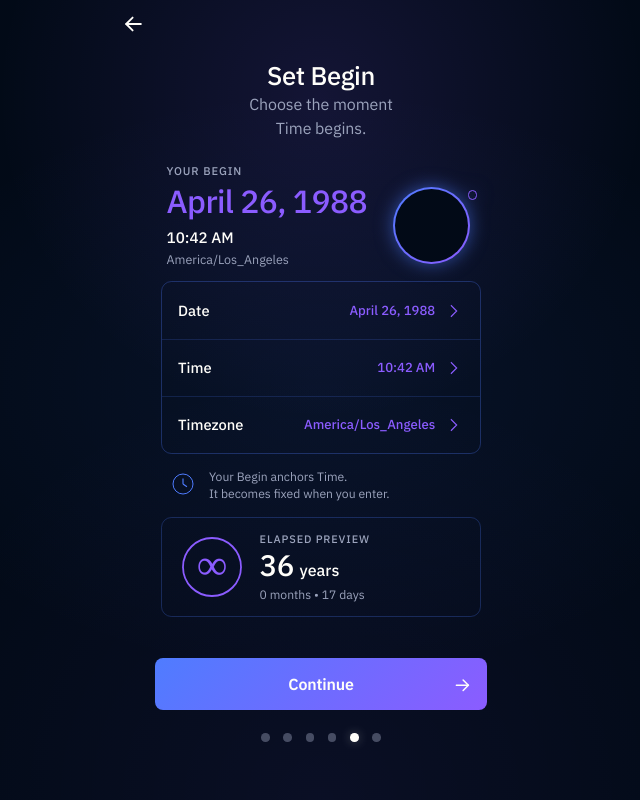
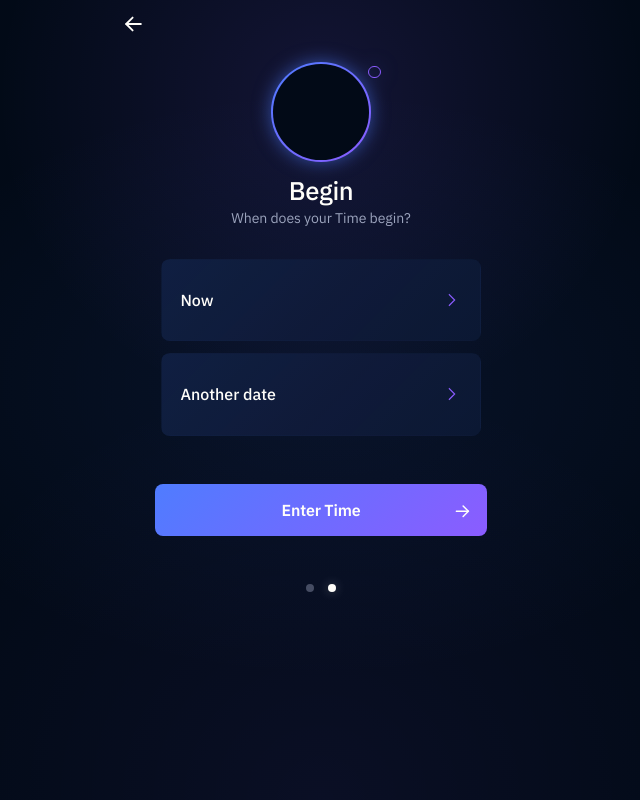
Before and after one commit to Outflo-dev/outflo-v2, a Next.js app: page /begin in a window 1280 px wide. Shown: the whole page, without its empty margins (319-959 px from the left). Built offline with nearby package versions, Linux system fonts and the light colour scheme.

Commit message:
Build lean Guide Name and Begin flow

```diff
--- a/src/compositions/onboarding/begin/BeginComposition.tsx
+++ b/src/compositions/onboarding/begin/BeginComposition.tsx
@@ -5,8 +5,8 @@
    File: src/compositions/onboarding/begin/BeginComposition.tsx
    Scope: Compose the complete visible Begin onboarding experience
    Last Updated:
-   - date: 2026-08-08
-   - note: establish the static Step 6 Begin surface
+   - date: 2026-08-12
+   - note: reduce Begin to Guide Begin choice and Enter Time
    ========================================================== */
 
 /* ------------------------------
@@ -31,8 +31,6 @@ import {
 
 import BeginMoment from "@/compositions/onboarding/begin/internal/moment/BeginMoment";
 import BeginOptions from "@/compositions/onboarding/begin/internal/options/BeginOptions";
-import BeginNote from "@/compositions/onboarding/begin/internal/note/BeginNote";
-import BeginElapsedPreview from "@/compositions/onboarding/begin/internal/preview/BeginElapsedPreview";
 
 import styles from "@/compositions/onboarding/begin/internal/layout/BeginLayout.module.css";
 
@@ -46,29 +44,25 @@ export default function BeginComposition() {
         <OnboardingPage
             navigation={
                 <BackNavigationAction
-                    href="/orbit"
-                    label="Back to Orbit"
+                    href="/guide-name"
+                    label="Back to Guide Name"
                 />
             }
         >
+            <div className={styles.mark}>
+                <BeginMoment />
+            </div>
+
             <div className={styles.intro}>
                 <OnboardingPageIntro
-                    title="Set Begin"
-                    subtitle={
-                        <span className={styles.subtitle}>
-                            <span>Choose the moment</span>
-                            <span>Time begins.</span>
-                        </span>
-                    }
+                    title="Begin"
+                    subtitle="When does your Time begin?"
                 />
             </div>
 
             <OnboardingPageBody>
                 <div className={styles.body}>
-                    <BeginMoment />
                     <BeginOptions />
-                    <BeginNote />
-                    <BeginElapsedPreview />
                 </div>
             </OnboardingPageBody>
 
@@ -76,7 +70,7 @@ export default function BeginComposition() {
                 <OnboardingPageAction>
                     <OnboardingPrimaryAction
                         type="button"
-                        onClick={() => router.push("/ready")}
+                        onClick={() => router.push("/time")}
                         trailing={
                             <ArrowIcon
                                 direction="right"
@@ -84,15 +78,15 @@ export default function BeginComposition() {
                             />
                         }
                     >
-                        Continue
+                        Enter Time
                     </OnboardingPrimaryAction>
                 </OnboardingPageAction>
             </div>
 
             <div className={styles.progress}>
                 <OnboardingPageProgress
-                    step={5}
-                    totalSteps={6}
+                    step={2}
+                    totalSteps={2}
                 />
             </div>
         </OnboardingPage>
--- a/src/compositions/onboarding/begin/internal/layout/BeginLayout.module.css
+++ b/src/compositions/onboarding/begin/internal/layout/BeginLayout.module.css
@@ -1,25 +1,25 @@
 /* ==========================================================
    OUTFLO — BEGIN LAYOUT
    File: src/compositions/onboarding/begin/internal/layout/BeginLayout.module.css
-   Scope: Own local Step 6 page placement without changing shared onboarding geometry
+   Scope: Own local Begin page placement without changing shared onboarding geometry
    Last Updated:
-   - date: 2026-08-08
-   - note: establish the first complete Begin page composition
+   - date: 2026-08-12
+   - note: compose orbit mark, Begin choices, Enter Time, and final progress
    ========================================================== */
+
+.mark {
+    display: flex;
+    justify-content: center;
+
+    width: 100%;
+
+    margin-top: 1.4rem;
+}
 
 .intro {
     width: 100%;
 
-    margin-top: 1.55rem;
-}
-
-.subtitle {
-    display: flex;
-    flex-direction: column;
-    align-items: center;
-
-    font-size: 1rem;
-    line-height: 1.45;
+    margin-top: 1.15rem;
 }
 
 .body {
@@ -29,19 +29,17 @@
     width: calc(100% + 0.75rem);
     max-width: 20.75rem;
 
-    margin: 1.15rem auto 0;
-
-    gap: 0.72rem;
+    margin: 1.7rem auto 0;
 }
 
 .action {
     width: 100%;
 
-    margin-top: 0.85rem;
+    margin-top: 1.25rem;
 }
 
 .progress {
     width: 100%;
 
-    margin-top: 1.45rem;
+    margin-top: 3rem;
 }
--- a/src/compositions/onboarding/begin/internal/moment/BeginMoment.module.css
+++ b/src/compositions/onboarding/begin/internal/moment/BeginMoment.module.css
@@ -1,88 +1,19 @@
 /* ==========================================================
    OUTFLO — BEGIN MOMENT
    File: src/compositions/onboarding/begin/internal/moment/BeginMoment.module.css
-   Scope: Own the local presentation of the selected Begin moment
+   Scope: Own the Time orbit mark used by the Begin experience
    Last Updated:
-   - date: 2026-08-08
-   - note: establish the restrained Begin hero hierarchy and Time orbit mark
+   - date: 2026-08-12
+   - note: match the larger orbit mark established in Make Yours
    ========================================================== */
-
-.frame {
-    width: 100%;
-
-    padding: 0.1rem 0.35rem 0.2rem;
-
-    box-sizing: border-box;
-}
-
-.eyebrow {
-    margin: 0;
-
-    color: var(--color-text-secondary);
-
-    font-family: var(--font-family-system);
-    font-size: 0.7rem;
-    font-weight: 500;
-    letter-spacing: 0.08em;
-    text-transform: uppercase;
-}
-
-.hero {
-    display: flex;
-    align-items: center;
-    justify-content: space-between;
-
-    width: 100%;
-
-    margin-top: 0.45rem;
-}
-
-.moment {
-    min-width: 0;
-}
-
-.date {
-    margin: 0;
-
-    color: var(--color-accent-secondary);
-
-    font-family: var(--font-family-system);
-    font-size: 2rem;
-    font-weight: 500;
-    line-height: 1.05;
-    letter-spacing: -0.02em;
-}
-
-.time {
-    margin: 0.55rem 0 0;
-
-    color: var(--color-text-primary);
-
-    font-family: var(--font-family-system);
-    font-size: 0.95rem;
-    font-weight: 500;
-}
-
-.timezone {
-    margin: 0.2rem 0 0;
-
-    color: var(--color-text-secondary);
-
-    font-family: var(--font-family-system);
-    font-size: 0.78rem;
-    font-weight: 400;
-}
 
 .orbit {
     position: relative;
 
-    width: 4.8rem;
-    height: 4.8rem;
+    width: 6.2rem;
+    height: 6.2rem;
 
-    margin-right: 0.35rem;
     padding: 2px;
-
-    flex: 0 0 auto;
 
     box-sizing: border-box;
     border-radius: 50%;
@@ -112,14 +43,12 @@
 .orbitDot {
     position: absolute;
 
-    top: 0.15rem;
-    right: -0.48rem;
+    top: 0.2rem;
+    right: -0.65rem;
 
-    width: 0.62rem;
-    height: 0.62rem;
+    width: 0.8rem;
+    height: 0.8rem;
 
-    box-sizing: border-box;
-
-    border: 1.4px solid var(--color-accent-secondary);
+    border: 1.5px solid var(--color-accent-secondary);
     border-radius: 50%;
 }
--- a/src/compositions/onboarding/begin/internal/moment/BeginMoment.tsx
+++ b/src/compositions/onboarding/begin/internal/moment/BeginMoment.tsx
@@ -1,42 +1,16 @@
 /* ==========================================================
    OUTFLO — BEGIN MOMENT
    File: src/compositions/onboarding/begin/internal/moment/BeginMoment.tsx
-   Scope: Render the selected Begin moment within Step 6 onboarding
+   Scope: Render the Time orbit mark for the Begin experience
    Last Updated:
-   - date: 2026-08-08
-   - note: resolve the static Begin hero with the selected moment and Time orbit mark
+   - date: 2026-08-12
+   - note: reduce Begin moment presentation to the canonical orbit mark
    ========================================================== */
 
-/* ------------------------------
-   Imports
--------------------------------- */
 import styles from "./BeginMoment.module.css";
 
-/* ------------------------------
-   Component
--------------------------------- */
 export default function BeginMoment() {
     return (
-        <div className={styles.frame}>
-            <p className={styles.eyebrow}>
-                Your Begin
-            </p>
-
-            <div className={styles.hero}>
-                <div className={styles.moment}>
-                    <p className={styles.date}>
-                        April 26, 1988
-                    </p>
-
-                    <p className={styles.time}>
-                        10:42 AM
-                    </p>
-
-                    <p className={styles.timezone}>
-                        America/Los_Angeles
-                    </p>
-                </div>
-
         <div
             className={styles.orbit}
             aria-hidden="true"
@@ -44,7 +18,5 @@ export default function BeginMoment() {
             <div className={styles.orbitInner} />
             <span className={styles.orbitDot} />
         </div>
-            </div>
-        </div>
     );
 }
--- a/src/compositions/onboarding/begin/internal/options/BeginOptions.module.css
+++ b/src/compositions/onboarding/begin/internal/options/BeginOptions.module.css
@@ -1,66 +1,65 @@
 /* ==========================================================
    OUTFLO — BEGIN OPTIONS
    File: src/compositions/onboarding/begin/internal/options/BeginOptions.module.css
-   Scope: Own the local construction of the Step 6 Begin selector rows
+   Scope: Own the two visible Guide Begin choice surfaces
    Last Updated:
-   - date: 2026-08-08
-   - note: establish the static Begin selector geometry
+   - date: 2026-08-12
+   - note: resolve Begin as two large quiet onboarding choices
    ========================================================== */
 
-.frame {
+.stack {
+    display: flex;
+    flex-direction: column;
+
     width: 100%;
 
-    border: 1px solid
-        color-mix(
-            in srgb,
-            var(--color-accent-primary) 30%,
-            transparent
-        );
-
-    border-radius: 0.65rem;
-
-    overflow: hidden;
+    gap: 0.75rem;
 }
 
 .row {
     display: grid;
-    grid-template-columns: auto 1fr 1.25rem;
+    grid-template-columns: 1fr 1.25rem;
     align-items: center;
 
     width: 100%;
-    min-height: 3.55rem;
+    min-height: 5.15rem;
 
-    padding-inline: 1rem;
+    padding-inline: 1.15rem;
 
     box-sizing: border-box;
-}
 
-.row + .row {
-    border-top: 1px solid
+    background-color:
         color-mix(
             in srgb,
-            var(--color-accent-primary) 18%,
-            transparent
+            var(--color-accent-primary) 12%,
+            var(--color-surface-primary)
         );
+
+    background-image:
+        linear-gradient(
+            135deg,
+            color-mix(
+                in srgb,
+                var(--color-accent-primary) 7%,
+                transparent
+            ) 0%,
+            color-mix(
+                in srgb,
+                var(--color-accent-secondary) 3%,
+                transparent
+            ) 55%,
+            transparent 100%
+        );
+
+    border: 1px solid transparent;
+    border-radius: 0.55rem;
 }
 
 .label {
     color: var(--color-text-primary);
 
     font-family: var(--font-family-system);
-    font-size: 0.92rem;
-    font-weight: 500;
-}
-
-.value {
-    justify-self: end;
-
-    padding-right: 0.55rem;
-
-    color: var(--color-accent-secondary);
-
-    font-family: var(--font-family-system);
-    font-size: 0.82rem;
+    font-size: 1rem;
     font-weight: 500;
 }
 
--- a/src/compositions/onboarding/begin/internal/options/BeginOptions.tsx
+++ b/src/compositions/onboarding/begin/internal/options/BeginOptions.tsx
@@ -1,10 +1,10 @@
 /* ==========================================================
    OUTFLO — BEGIN OPTIONS
    File: src/compositions/onboarding/begin/internal/options/BeginOptions.tsx
-   Scope: Render the static Begin date, time, and timezone controls
+   Scope: Render the two visible Guide Begin choices
    Last Updated:
-   - date: 2026-08-08
-   - note: establish Step 6 selector rows before interaction behavior
+   - date: 2026-08-12
+   - note: reduce Begin to Now and Another date
    ========================================================== */
 
 /* ------------------------------
@@ -15,47 +15,30 @@ import ChevronRightIcon from "@/components/system/primitives/icons/navigation/Ch
 import styles from "./BeginOptions.module.css";
 
 /* ------------------------------
-   Records
--------------------------------- */
-const options = [
-    {
-        label: "Date",
-        value: "April 26, 1988",
-    },
-    {
-        label: "Time",
-        value: "10:42 AM",
-    },
-    {
-        label: "Timezone",
-        value: "America/Los_Angeles",
-    },
-] as const;
-
-/* ------------------------------
    Component
 -------------------------------- */
 export default function BeginOptions() {
     return (
-        <div className={styles.frame}>
-            {options.map((option) => (
-                <div
-                    key={option.label}
-                    className={styles.row}
-                >
-                    <span className={styles.label}>
-                        {option.label}
-                    </span>
+        <div className={styles.stack}>
+            <div className={styles.row}>
+                <span className={styles.label}>
+                    Now
+                </span>
 
-                    <span className={styles.value}>
-                        {option.value}
-                    </span>
+                <span className={styles.chevron}>
+                    <ChevronRightIcon size={16} />
+                </span>
+            </div>
 
-                    <span className={styles.chevron}>
-                        <ChevronRightIcon size={16} />
-                    </span>
-                </div>
-            ))}
+            <div className={styles.row}>
+                <span className={styles.label}>
+                    Another date
+                </span>
+
+                <span className={styles.chevron}>
+                    <ChevronRightIcon size={16} />
+                </span>
+            </div>
         </div>
     );
 }
--- a/src/compositions/onboarding/guide-name/GuideNameComposition.tsx
+++ b/src/compositions/onboarding/guide-name/GuideNameComposition.tsx
@@ -59,7 +59,7 @@ export default function GuideNameComposition() {
                     subtitle={
                         <>
                             <span className={introStyles.question}>
-                                What should we call you?
+                                Choose how you’ll be known in Outflō.
                             </span>
 
                             <span className={introStyles.support}>
@@ -79,7 +79,7 @@ export default function GuideNameComposition() {
                     <OnboardingPrimaryAction
                         type="button"
                         onClick={() => {
-                            router.push("/make-yours");
+                            router.push("/begin");
                         }}
                         trailing={
                             <ArrowIcon
@@ -96,7 +96,7 @@ export default function GuideNameComposition() {
             <div className={progressPlacementStyles.frame}>
                 <OnboardingPageProgress
                     step={1}
-                    totalSteps={6}
+                    totalSteps={2}
                 />
             </div>
         </OnboardingPage>
--- a/src/compositions/time/TimeComposition.tsx
+++ b/src/compositions/time/TimeComposition.tsx
@@ -23,8 +23,8 @@ export default function TimeComposition() {
     return (
         <main className={styles.surface}>
             <BackNavigationAction
-                href="/ready"
-                label="Back to Ready"
+                href="/begin"
+                label="Back to Begin"
             />
 
             <TimeInstrument />
```
Also changed, not shown: src/compositions/onboarding/guide-name/internal/form/GuideNameForm.tsx (+14 -8 lines). Lines whose indentation alone changed are shown as unchanged.
